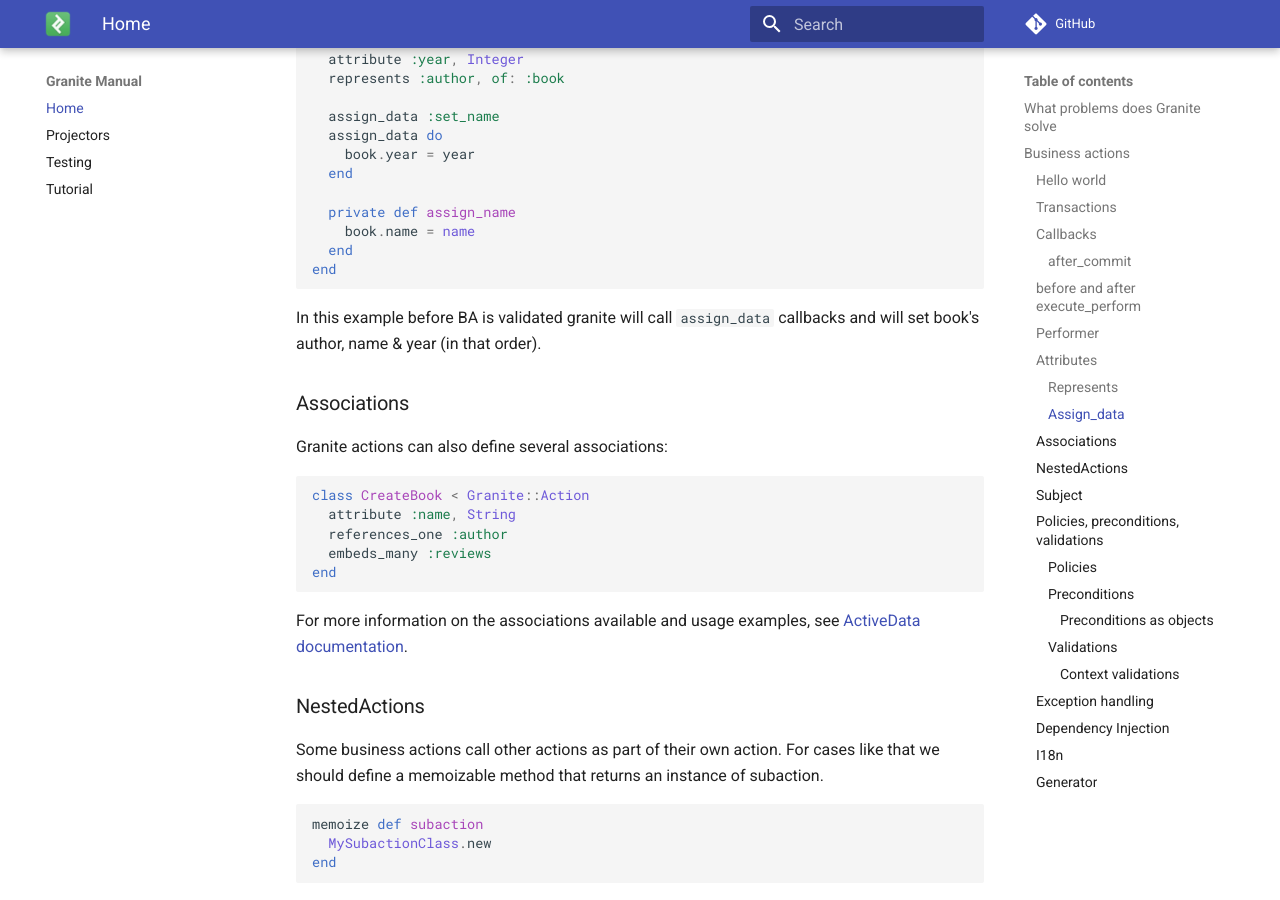
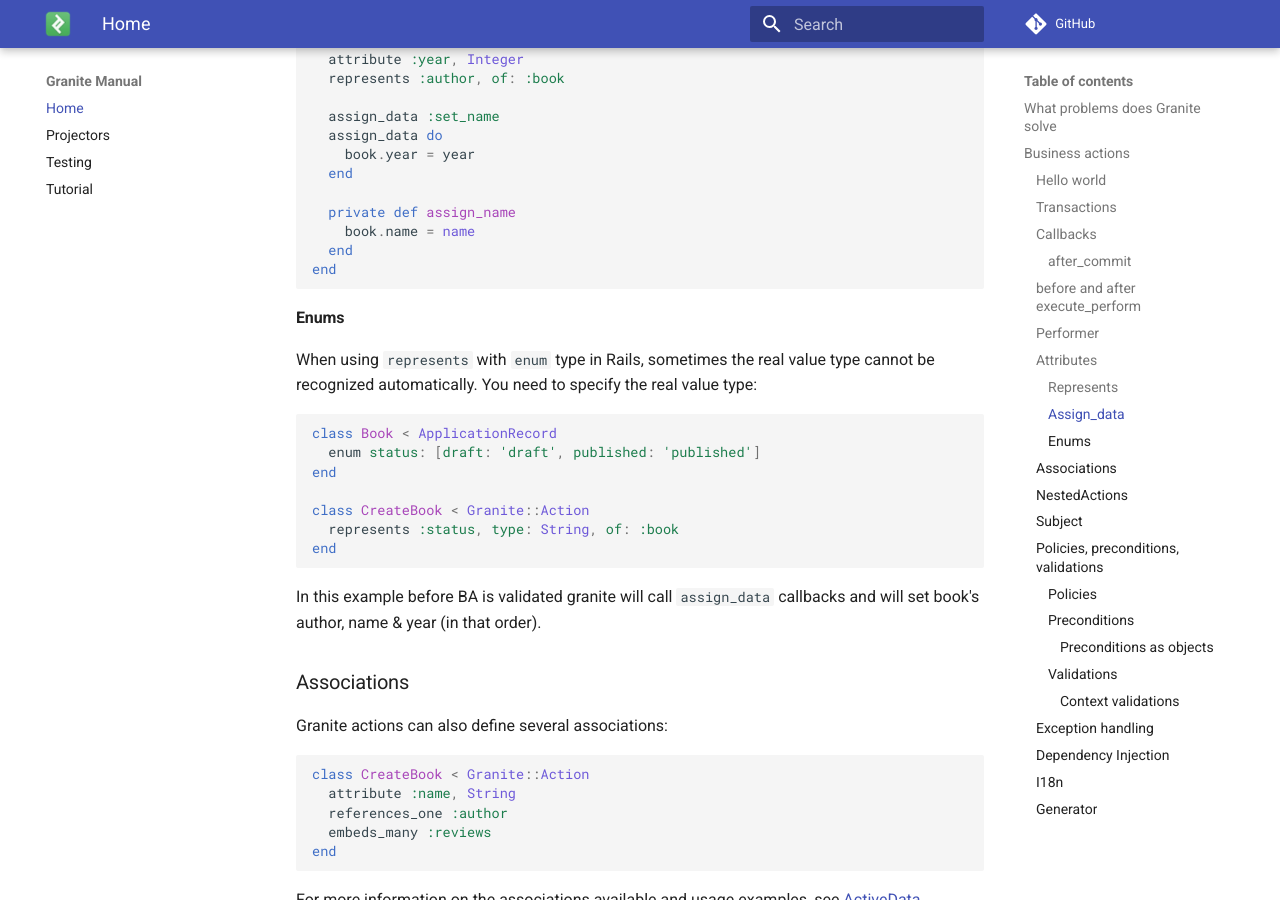
Before and after one commit to toptal/granite, an MkDocs documentation site: the page built from docs/index.md, in a window 1280 px wide and 900 px high, scrolled down 3403 px. Built offline with MkDocs 1.6.1 and Material for MkDocs 9.7.7, drawn with Linux system fonts in a browser that asks for light colours; comment, search, counter and statistics services are not loaded; old or Windows-style settings are respelled for this version of MkDocs.

Commit message:
[SCX-X] Add Enum type usage to docs

````diff
--- a/docs/index.md
+++ b/docs/index.md
@@ -167,6 +167,20 @@ class CreateBook < Granite::Action
   private def assign_name
     book.name = name
   end
+end
+```
+
+#### Enums
+
+When using `represents` with `enum` type in Rails, sometimes the real value type cannot be recognized automatically. You need to specify the real value type:
+
+```ruby
+class Book < ApplicationRecord
+  enum status: [draft: 'draft', published: 'published']
+end
+
+class CreateBook < Granite::Action
+  represents :status, type: String, of: :book
 end
 ```
 
````
